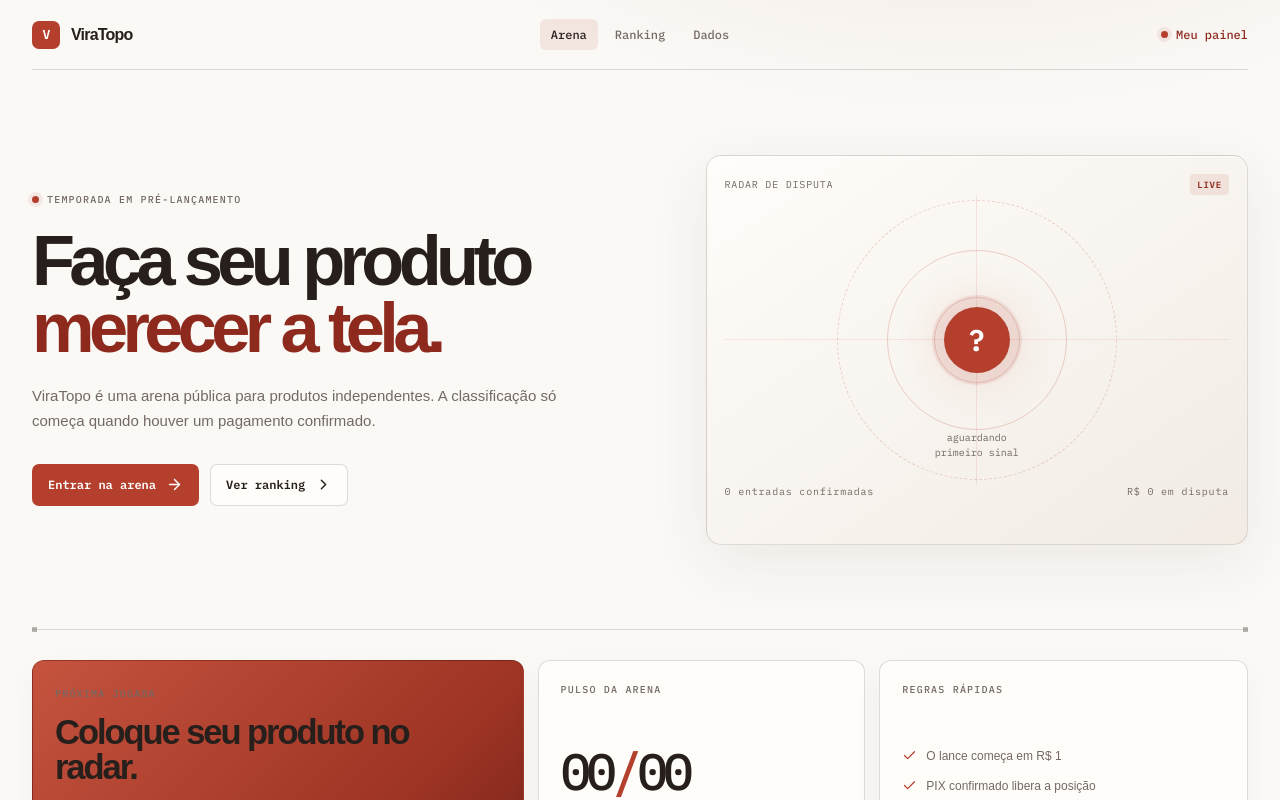
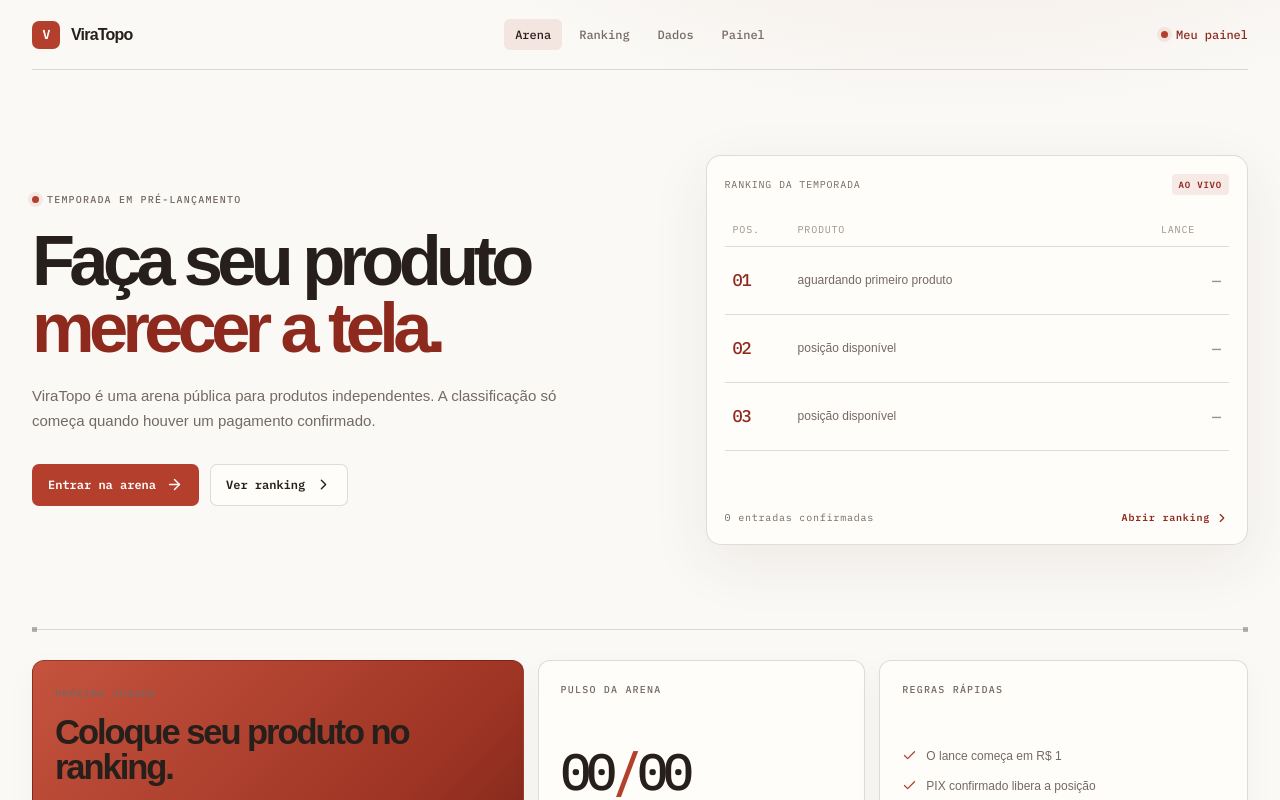
Before and after one commit to mccall9/viratopo, a Next.js app: page / in a window 1280 px wide. Shown: the top 800 px of the page. Built offline with nearby package versions, Linux system fonts and the light colour scheme; a web font is replaced by a local one.

Commit message:
design: standardize pages and feature ranking preview

```diff
--- a/src/app/layout.tsx
+++ b/src/app/layout.tsx
@@ -2,6 +2,7 @@
 import "./globals.css";
 import "./arena-pages.css";
 import "./sabia-theme.css";
+import "./ranking-preview.css";
 
 export const metadata: Metadata = {
   title: "ViraTopo — a edição onde produtos disputam espaço",
--- a/src/app/page.tsx
+++ b/src/app/page.tsx
@@ -19,17 +19,17 @@
     <ArenaNav active="arena" />
     <section className="arena-hero" id="arena">
       <div className="hero-copy"><span className="kicker"><i /> TEMPORADA EM PRÉ-LANÇAMENTO</span><h1>Faça seu produto<br /><em>merecer a tela.</em></h1><p>ViraTopo é uma arena pública para produtos independentes. A classificação só começa quando houver um pagamento confirmado.</p><div className="hero-actions"><button className="button button-primary" onClick={() => setFlow("entry")}>Entrar na arena <ArrowRight size={17} /></button><a className="button button-ghost" href="/ranking">Ver ranking <ChevronRight size={17} /></a></div></div>
-      <aside className="radar" aria-label="Radar da disputa"><div className="radar-top"><span>RADAR DE DISPUTA</span><b>LIVE</b></div><div className="radar-core"><div className="radar-ring ring-one" /><div className="radar-ring ring-two" /><div className="radar-ring ring-three" /><strong>?</strong><span>aguardando<br />primeiro sinal</span></div><div className="radar-bottom"><span>0 entradas confirmadas</span><span>R$ 0 em disputa</span></div></aside>
+      <aside className="hero-ranking" aria-label="Prévia do ranking"><div className="hero-ranking-top"><span>RANKING DA TEMPORADA</span><b>AO VIVO</b></div><div className="hero-ranking-head"><span>POS.</span><span>PRODUTO</span><span>LANCE</span></div><ol><li><b>01</b><span className="rank-available">aguardando primeiro produto</span><strong>—</strong></li><li><b>02</b><span className="rank-available">posição disponível</span><strong>—</strong></li><li><b>03</b><span className="rank-available">posição disponível</span><strong>—</strong></li></ol><div className="hero-ranking-bottom"><span>0 entradas confirmadas</span><a href="/ranking">Abrir ranking <ChevronRight size={14} /></a></div></aside>
     </section>
     <section className="command-grid" aria-label="Central de controle da arena">
-      <article className="command-card main-command"><div><span className="card-label">PRÓXIMA JOGADA</span><h2>Coloque seu produto no radar.</h2><p>Defina o primeiro lance. Você receberá o comprovante antes de qualquer cobrança.</p></div><button className="button button-light" onClick={() => setFlow("entry")}>Criar entrada <ArrowRight size={17} /></button></article>
+      <article className="command-card main-command"><div><span className="card-label">PRÓXIMA JOGADA</span><h2>Coloque seu produto no ranking.</h2><p>Defina o primeiro lance. Você receberá o comprovante antes de qualquer cobrança.</p></div><button className="button button-light" onClick={() => setFlow("entry")}>Criar entrada <ArrowRight size={17} /></button></article>
       <article className="command-card pulse-card"><span className="card-label">PULSO DA ARENA</span><div className="pulse-value">00<span>/</span>00</div><p>Nenhuma posição ativa por enquanto.</p><div className="spark" aria-hidden="true"><i /><i /><i /><i /><i /><i /><i /></div></article>
       <article className="command-card rules-card"><span className="card-label">REGRAS RÁPIDAS</span><ul><li><Check size={15} /> O lance começa em R$ 1</li><li><Check size={15} /> PIX confirmado libera a posição</li><li><Check size={15} /> Métricas publicadas têm origem</li></ul><a href="/termos">Ler condições <ChevronRight size={15} /></a></article>
     </section>
     <section className="arena-feed"><div className="feed-title"><span className="card-label">MOVIMENTAÇÃO</span><h2>Quando a arena começar,<br />tudo aparece aqui.</h2></div><div className="feed-empty"><span className="empty-orbit" /><div><b>Sistema pronto para registrar eventos.</b><p>Entradas, mudanças de posição e leituras serão listadas em ordem real de confirmação.</p></div><a href="/analytics">Abrir dados <ArrowRight size={16} /></a></div></section>
     <ArenaFooter />
     {flow && <div className="flow-backdrop" onMouseDown={() => setFlow(null)}><section className="flow-panel" role="dialog" aria-modal="true" aria-labelledby="flow-title" onMouseDown={(event) => event.stopPropagation()}><button className="icon-close" onClick={() => setFlow(null)} aria-label="Fechar"><X size={19} /></button>
-      {flow === "entry" && <form onSubmit={submitEntry}><span className="card-label">NOVA ENTRADA</span><h2 id="flow-title">Entrar no<br /><em>radar.</em></h2><label>URL DO PRODUTO<input value={url} onChange={(event) => setUrl(event.target.value)} required autoFocus inputMode="url" placeholder="seuproduto.com" /></label><div className="bid-row"><span>LANCE INICIAL</span><div><button type="button" onClick={() => setBid((value) => Math.max(1, value - 1))} aria-label="Diminuir lance"><Minus size={16} /></button><strong>R$ {bid},00</strong><button type="button" onClick={() => setBid((value) => value + 1)} aria-label="Aumentar lance"><Plus size={16} /></button></div></div><button className="button button-primary" type="submit">Continuar <ArrowRight size={17} /></button></form>}
+      {flow === "entry" && <form onSubmit={submitEntry}><span className="card-label">NOVA ENTRADA</span><h2 id="flow-title">Entrar no<br /><em>ranking.</em></h2><label>URL DO PRODUTO<input value={url} onChange={(event) => setUrl(event.target.value)} required autoFocus inputMode="url" placeholder="seuproduto.com" /></label><div className="bid-row"><span>LANCE INICIAL</span><div><button type="button" onClick={() => setBid((value) => Math.max(1, value - 1))} aria-label="Diminuir lance"><Minus size={16} /></button><strong>R$ {bid},00</strong><button type="button" onClick={() => setBid((value) => value + 1)} aria-label="Aumentar lance"><Plus size={16} /></button></div></div><button className="button button-primary" type="submit">Continuar <ArrowRight size={17} /></button></form>}
       {flow === "account" && <form onSubmit={(event) => { event.preventDefault(); setFlow("pix"); }}><span className="card-label">IDENTIFICAÇÃO</span><h2 id="flow-title">Confirme sua<br /><em>entrada.</em></h2><label>E-MAIL<input type="email" required autoFocus placeholder="voce@produto.com" /></label><label>SENHA<input type="password" required minLength={6} autoComplete="current-password" placeholder="No mínimo 6 caracteres" /></label><button className="button button-primary" type="submit">Ver PIX <ArrowRight size={17} /></button></form>}
       {flow === "pix" && <div><span className="card-label">PAGAMENTO PIX</span><h2 id="flow-title">Seu lance<br /><em>está pronto.</em></h2><div className="pix-receipt"><span>VT</span><div><small>VALOR A CONFIRMAR</small><strong>R$ {bid},00</strong><p>ViraTopo Serviços Digitais</p></div></div><button className="button button-ghost full" onClick={() => { navigator.clipboard?.writeText("0002012658VIRATOPODEMO"); setCopied(true); }}><Copy size={16} /> {copied ? "Código copiado" : "Copiar código PIX"}</button><button className="button button-primary full" onClick={() => { setFlow(null); setNotice("Aviso de pagamento registrado. Sua entrada aparece após a confirmação."); }}>Já paguei <ArrowRight size={17} /></button></div>}
     </section></div>}
--- a/src/app/painel/page.tsx
+++ b/src/app/painel/page.tsx
@@ -3,5 +3,5 @@
 import { ArenaFooter, ArenaNav } from "@/components/arena-nav";
 
 export default function PainelPage() {
-  return <main className="arena-app"><a className="skip" href="#painel">Pular para painel</a><ArenaNav /><section className="page-head compact" id="painel"><div><span className="kicker"><i /> CENTRAL DO PRODUTO</span><h1>Seu espaço de<br /><em>controle.</em></h1><p>Entre na arena para acompanhar posição, lance e avisos da sua entrada.</p></div><Link className="button button-primary" href="/">Criar entrada <ArrowRight size={17} /></Link></section><section className="panel-board"><article className="panel-profile"><span className="card-label">PRODUTO CONECTADO</span><div className="profile-placeholder">VT</div><h2>Nenhum produto conectado.</h2><p>Assim que você criar uma entrada confirmada, o painel mostrará o endereço e o status da disputa.</p></article><article className="panel-radar"><span className="card-label">SUA POSIÇÃO</span><div><Radar size={29} /><strong>—</strong><p>A posição aparece após a confirmação.</p></div></article><article className="panel-alerts"><span className="card-label">ALERTAS</span><ul><li><Bell size={15} /> Avisos de posição ficam aqui.</li><li><CircleGauge size={15} /> Você verá quando precisar reagir.</li></ul></article></section><section className="panel-cta"><div><span className="card-label">PRONTO PARA COMEÇAR?</span><h2>Crie uma entrada e deixe a arena responder.</h2></div><Link className="button button-primary" href="/">Entrar na arena <ArrowRight size={17} /></Link></section><ArenaFooter /></main>;
+  return <main className="arena-app"><a className="skip" href="#painel">Pular para painel</a><ArenaNav active="painel" /><section className="page-head compact" id="painel"><div><span className="kicker"><i /> CENTRAL DO PRODUTO</span><h1>Seu espaço de<br /><em>controle.</em></h1><p>Entre na arena para acompanhar posição, lance e avisos da sua entrada.</p></div><Link className="button button-primary" href="/">Criar entrada <ArrowRight size={17} /></Link></section><section className="panel-board"><article className="panel-profile"><span className="card-label">PRODUTO CONECTADO</span><div className="profile-placeholder">VT</div><h2>Nenhum produto conectado.</h2><p>Assim que você criar uma entrada confirmada, o painel mostrará o endereço e o status da disputa.</p></article><article className="panel-radar"><span className="card-label">SUA POSIÇÃO</span><div><Radar size={29} /><strong>—</strong><p>A posição aparece após a confirmação.</p></div></article><article className="panel-alerts"><span className="card-label">ALERTAS</span><ul><li><Bell size={15} /> Avisos de posição ficam aqui.</li><li><CircleGauge size={15} /> Você verá quando precisar reagir.</li></ul></article></section><section className="panel-cta"><div><span className="card-label">PRONTO PARA COMEÇAR?</span><h2>Crie uma entrada e deixe a arena responder.</h2></div><Link className="button button-primary" href="/">Entrar na arena <ArrowRight size={17} /></Link></section><ArenaFooter /></main>;
 }
--- /dev/null
+++ b/src/app/ranking-preview.css
@@ -0,0 +1 @@
+.hero-ranking{min-height:390px;border:1px solid var(--line);border-radius:15px;background:#fffdfa;padding:18px;display:flex;flex-direction:column;box-shadow:0 18px 60px rgba(91,48,35,.08)}.hero-ranking-top,.hero-ranking-bottom{display:flex;align-items:center;justify-content:space-between;font:10px var(--mono);letter-spacing:.08em;color:var(--muted)}.hero-ranking-top b{font-size:9px;color:var(--signal-soft);background:rgba(179,63,44,.1);padding:5px 7px;border-radius:4px}.hero-ranking-head{display:grid;grid-template-columns:55px 1fr 60px;gap:10px;padding:28px 8px 10px;color:var(--dim);font:10px var(--mono);letter-spacing:.08em}.hero-ranking ol{padding:0;margin:0;list-style:none;border-top:1px solid var(--line)}.hero-ranking li{display:grid;grid-template-columns:55px 1fr 60px;gap:10px;align-items:center;min-height:68px;padding:0 8px;border-bottom:1px solid var(--line)}.hero-ranking li>b{font:500 17px var(--mono);color:var(--signal-soft);letter-spacing:-.08em}.rank-available{font-size:12px;color:var(--muted)}.hero-ranking li strong{font:500 15px var(--mono);text-align:right;color:var(--dim)}.hero-ranking-bottom{margin-top:auto;padding:16px 0 1px}.hero-ranking-bottom a{display:flex;gap:5px;align-items:center;color:var(--signal-soft);font-weight:600}@media(max-width:820px){.hero-ranking{min-height:330px}.hero-ranking-head{padding-top:17px}.hero-ranking li{min-height:57px}}
--- a/src/components/arena-nav.tsx
+++ b/src/components/arena-nav.tsx
@@ -3,7 +3,7 @@
 type ArenaNavProps = { active?: "arena" | "ranking" | "analytics" | "painel" };
 
 export function ArenaNav({ active }: ArenaNavProps) {
-  return <header className="arena-nav"><Link className="arena-logo" href="/" aria-label="ViraTopo, início"><span>V</span><b>ViraTopo</b></Link><nav aria-label="Navegação principal"><Link className={active === "arena" ? "active" : ""} href="/">Arena</Link><Link className={active === "ranking" ? "active" : ""} href="/ranking">Ranking</Link><Link className={active === "analytics" ? "active" : ""} href="/analytics">Dados</Link></nav><Link className="nav-profile" href="/painel"><i /> Meu painel</Link></header>;
+  return <header className="arena-nav"><Link className="arena-logo" href="/" aria-label="ViraTopo, início"><span>V</span><b>ViraTopo</b></Link><nav aria-label="Navegação principal"><Link className={active === "arena" ? "active" : ""} href="/">Arena</Link><Link className={active === "ranking" ? "active" : ""} href="/ranking">Ranking</Link><Link className={active === "analytics" ? "active" : ""} href="/analytics">Dados</Link><Link className={active === "painel" ? "active" : ""} href="/painel">Painel</Link></nav><Link className="nav-profile" href="/painel"><i /> Meu painel</Link></header>;
 }
 
 export function ArenaFooter() {
```
